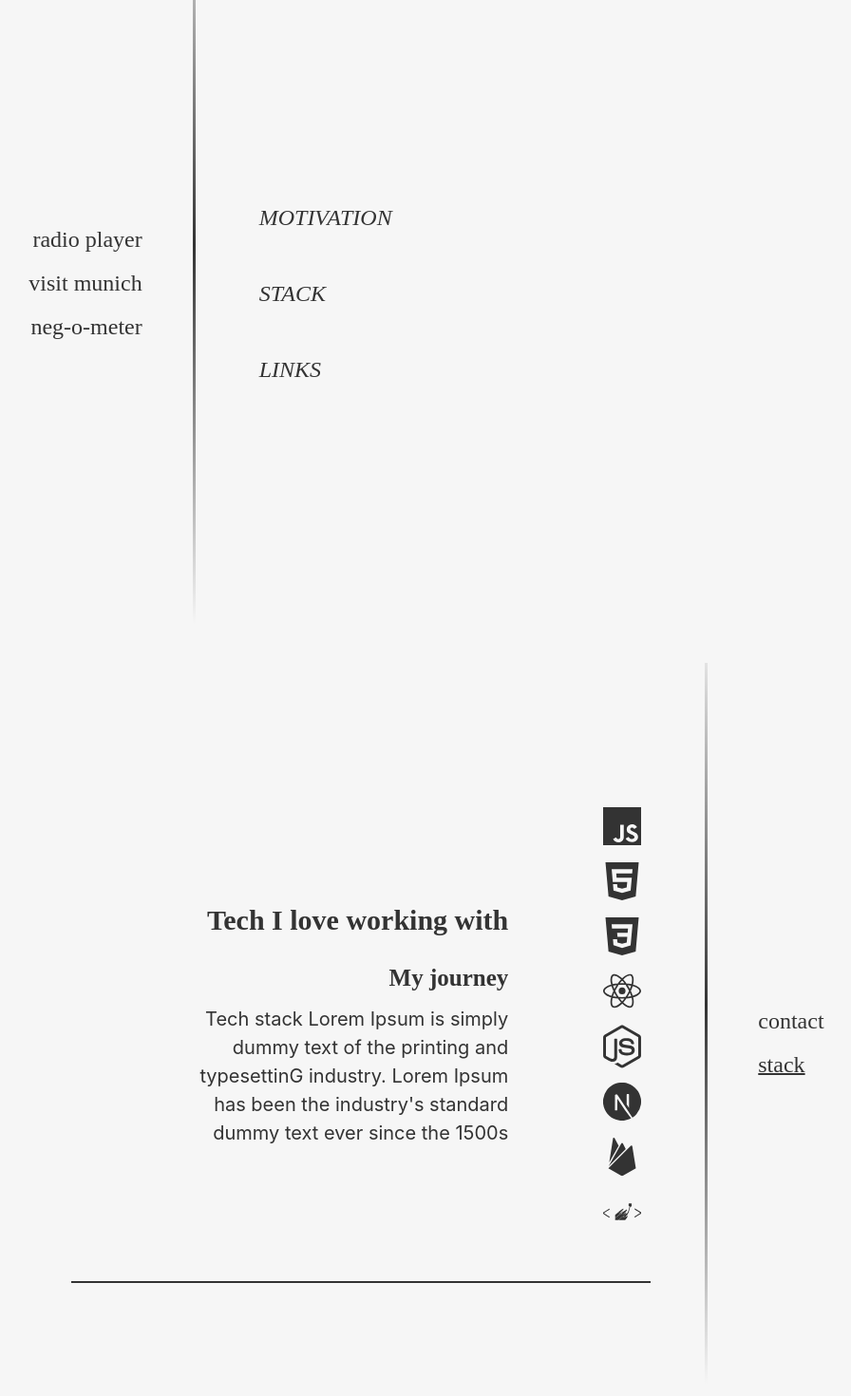
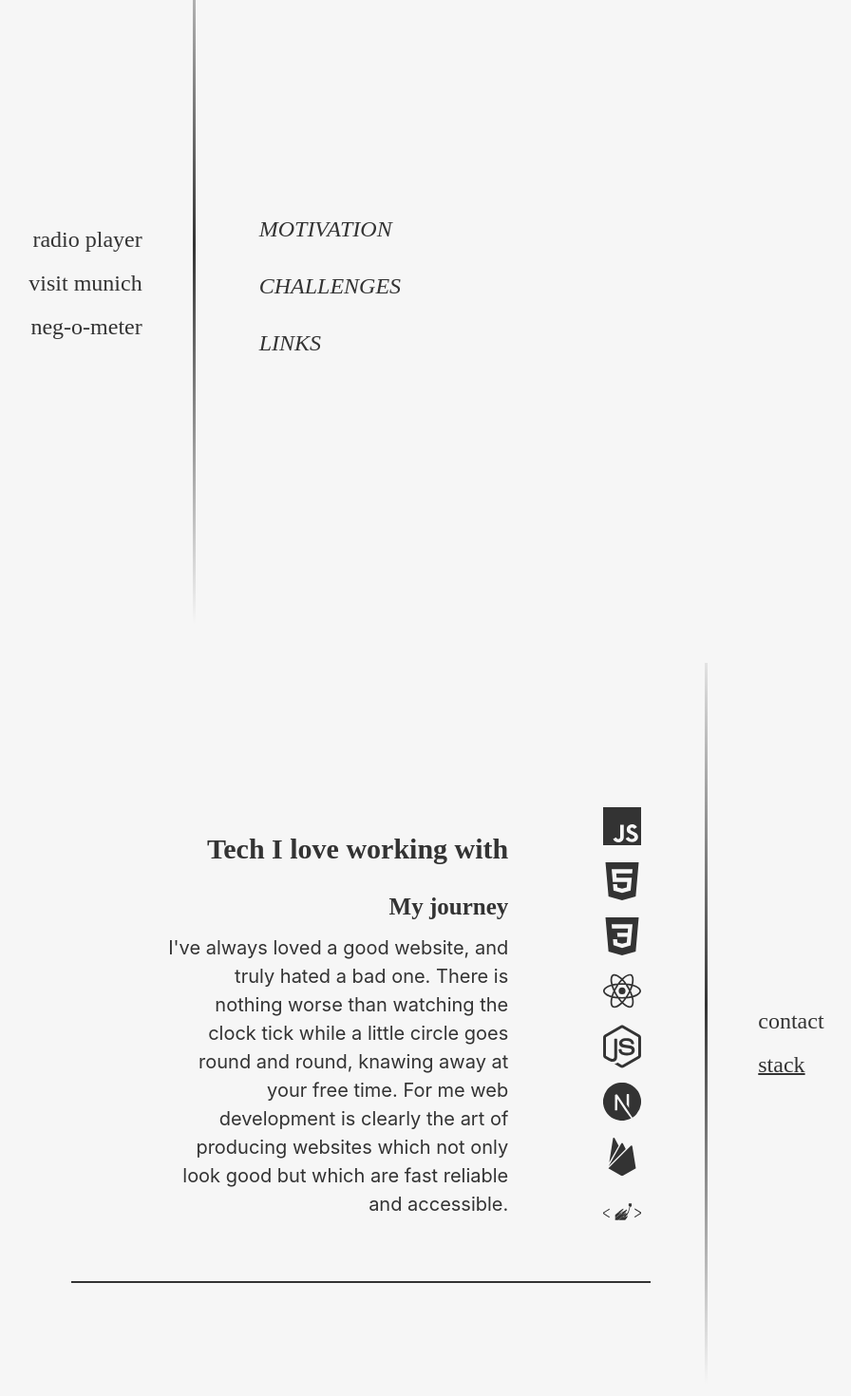
Before and after one commit to cormacbeagan/portfolio, a Next.js app: page / in a window 1280 px wide. Shown: the part 902-2372 px from the top of the page at 95% size, without its empty margins (166-1062 px from the left). Built offline with nearby package versions, Linux system fonts and the light colour scheme; a web font is replaced by a local one.

Commit message:
first draft of copy added

```diff
--- a/components/ProjectDisplay.js
+++ b/components/ProjectDisplay.js
@@ -11,7 +11,7 @@ const DivStyles = styled.div`
   font-family: Kanit;
   justify-content: center;
   @media ${device.mobileL} {
-    width: 100vw;
+    width: 90vw;
   }
   @media ${device.mobileM} {
     margin-top: 3rem;
--- a/components/ProjectLinks.js
+++ b/components/ProjectLinks.js
@@ -19,7 +19,6 @@ export default function ProjectLinks({ links }) {
   }
   return (
     <ExDivStyles
-      tabIndex="0"
       onMouseEnter={handleDisplay}
       onMouseOver={handleDisplay}
       onMouseOut={removeDisplay}
--- a/components/ProjectPara.js
+++ b/components/ProjectPara.js
@@ -2,10 +2,14 @@ import { useState } from 'react';
 import styled from 'styled-components';
 import ExDivStyles from './styles/ExDivStyles';
 import HeadStyle from './styles/HeadStyle';
+import { device } from './styles/sizes';
 
 const PStyles = styled.p`
   margin: 0rem;
   font-family: var(--kanit);
+  @media ${device.mobileL} {
+    font-size: 1.8rem;
+  }
 `;
 
 export default function ProjectPara({ description }) {
--- a/components/Stack.js
+++ b/components/Stack.js
@@ -12,9 +12,9 @@ import {
   SiStyledComponents,
 } from 'react-icons/si';
 import { device } from './styles/sizes';
-import { useState } from 'react';
+import { useEffect, useState } from 'react';
 
-const H4Styles = styled.h2`
+const H2Styles = styled.h2`
   margin: 0 0 2rem 0;
   font-family: var(--oleo);
   font-size: 3rem;
@@ -26,6 +26,7 @@ const H4Styles = styled.h2`
   }
   @media ${device.mobileS} {
     font-size: 2.2rem;
+    margin-bottom: 1rem;
   }
 `;
 const StackDivStyles = styled.div`
@@ -46,7 +47,7 @@ const StackHeadingStyles = styled.h3`
 `;
 const StackParaStyles = styled.p`
   width: 80%;
-  height: 15rem;
+  height: auto;
   margin: 0 0 0 auto;
   @media ${device.tablet} {
     width: 100%;
@@ -104,6 +105,10 @@ const LineStyle = styled.div`
   }
 `;
 
+const InlineLink = styled.a`
+  text-decoration: underline;
+`;
+
 export default function Contact() {
   const { theme, text } = useTheme();
   const [selected, setSelected] = useState('main');
@@ -112,7 +117,7 @@ export default function Contact() {
     <ContactStackContainer>
       <StackGrid>
         <StackDivStyles>
-          <H4Styles>{text.stack.heading}</H4Styles>
+          <H2Styles>{text.stack.heading}</H2Styles>
           <StackHeadingStyles>
             {text.stack[selected].heading}
           </StackHeadingStyles>
--- a/components/styles/ExDivStyles.js
+++ b/components/styles/ExDivStyles.js
@@ -5,10 +5,13 @@ const ExDivStyles = styled.div`
   margin: 0.75rem 0;
   padding: 0.75rem 1rem;
   border-radius: 20px;
-  height: ${(props) => (props.show ? '200px' : '5rem')};
-  line-height: ${(props) => (props.show ? '1.5' : '3')};
+  height: ${(props) => (props.show ? '27rem' : '3rem')};
   overflow: hidden;
   transition: all 0.8s ease;
+  p {
+    line-height: ${(props) => (props.show ? '1.5' : '4')};
+    transition: line-height 800ms ease;
+  }
 `;
 
 export default ExDivStyles;
--- a/components/styles/HeadStyle.js
+++ b/components/styles/HeadStyle.js
@@ -7,6 +7,8 @@ const HeadStyle = styled.h2`
   font-weight: normal;
   text-transform: uppercase;
   text-align: left;
+  height: 3rem;
+  margin: 0;
 `;
 
 export default HeadStyle;
--- a/pages/main.js
+++ b/pages/main.js
@@ -42,6 +42,9 @@ const HeadingStyles = styled.div`
 const ParaStyles = styled.div`
   max-width: 700px;
   margin: 0 0 0 auto;
+  p {
+    margin: 0;
+  }
 `;
 
 export default function Home() {
--- a/static/text.js
+++ b/static/text.js
@@ -1,3 +1,5 @@
+import { FaLandmark } from 'react-icons/fa';
+
 export const text = {
   one: 'Mac Beagan',
   two: 'Web Developer',
@@ -18,11 +20,12 @@ export const text = {
         {
           heading: 'motivation',
           paragraph:
-            "Radio-playerLorem Ipsum is simply dummy text of the printing and typesettinG industry. Lorem Ipsum has been the industry's standard dummy text ever since the 1500s, when an unknown printer took a galley of type and scrambled it to make a type specimen book.",
+            'Fed up with shazaming songs from my favorite radio station in order to add them to Spotify I decided to make an app which does just this.',
         },
         {
-          heading: 'stack',
-          paragraph: 'blab bla  techy bal bla blaaah',
+          heading: 'challenges',
+          paragraph:
+            'As my first react app creating this project posed many challenges. From getting the Web Audio API to work across browsers, querying an API with bit chunks all the way to presenting data in a meaningfull manner and adding keyboard controls for ease of use. ',
         },
       ],
     },
@@ -39,11 +42,12 @@ export const text = {
         {
           heading: 'motivation',
           paragraph:
-            "Visit Munich Lorem Ipsum is simply dummy text of the printing and typesettinG industry. Lorem Ipsum has been the industry's standard dummy text ever since the 1500s, when an unknown printer took a galley of type and scrambled it to make a type specimen book.",
+            'For years I have been looking for ways to recommend works of Graffiti to guests of the Hostel where I have been working, it is however not easy to give someone directions to a random motorway bridge over the river...',
         },
         {
-          heading: 'stack',
-          paragraph: 'blab bla visit muncih techy bal bla blaaah',
+          heading: 'challenges',
+          paragraph:
+            'This site gave many learning opportunities - building a site with its own content management, handling state with Redux, getting to grips with JS date objects, routing with React-Router and storing data and photos with firebase to name but a few.',
         },
       ],
     },
@@ -54,16 +58,21 @@ export const text = {
           url: 'https://github.com/cormacbeagan/MHLWellnessHackathon',
           text: 'Repo',
         },
+        {
+          url: 'https://devpost.com/software/wellnews',
+          text: 'Devpost',
+        },
       ],
       descriptions: [
         {
           heading: 'motivation',
           paragraph:
-            "Portfolio Lorem Ipsum is simply dummy text of the printing and typesettinG industry. Lorem Ipsum has been the industry's standard dummy text ever since the 1500s, when an unknown printer took a galley of type and scrambled it to make a type specimen book.",
+            "The mews media has a significant impact on stress and wellbeing. For the 'Hack and Wellness' hackathon we built a chrome extension which allows the user to interact with and quantify the negative content they consume.",
         },
         {
-          heading: 'stack',
-          paragraph: 'blab bla port next folio techy bal bla blaaah',
+          heading: 'challenges',
+          paragraph:
+            'As my first team project taking full advantage of Git and GitHub was a great learning experience. The other challenges were configuring Webpack, creating and presenting data analysis in a purely client side setup as well as working to a tight deadline - the hackathon lasted 48hrs',
         },
       ],
     },
@@ -78,43 +87,46 @@ export const text = {
     main: {
       heading: 'My journey',
       text:
-        "Tech stack Lorem Ipsum is simply dummy text of the printing and typesettinG industry. Lorem Ipsum has been the industry's standard dummy text ever since the 1500s",
+        "I've always loved a good website, and truly hated a bad one. There is nothing worse than watching the clock tick while a little circle goes round and round, knawing away at your free time. For me web development is clearly the art of producing websites which not only look good but which are fast reliable and accessible.",
     },
     js: {
       heading: 'Javascript',
       text:
-        'A sentence about javascript why I love it and some of my favorite things. Perhaps a whitty anectdote to bring it to life',
+        "Because vanilla is the best flavour. Having worked with JS for over a year now with numerous small projects and various courses I feel confident of achieving what I set out to create when I'm in JS land. ",
     },
     html: {
       heading: 'HTML',
-      text: 'Some interesting facts about html and what is exciting about it.',
+      text:
+        'As the basis of all access to websites, good foundational HTML skills are essential to my toolkit.',
     },
     css: {
       heading: 'CSS',
       text:
-        'Css is the genius which brings ideas to life the paint on the html canvas',
+        'Having completed the Codecademy pro full stack web developer course and numerous projects I have a good basic knowledge of CSS3. Although I have to admit I find whole new CSS concepts to wrap my head around every day.',
     },
     react: {
       heading: 'React JS',
-      text:
-        'React is some kind of genius brain child which makes everything small and straightforward',
+      text: `With a number of courses (pro Codecademy Wed Development, the Odinproject and Wes Bos' Full-Stack Advanced-React), giving me the skills to start building I have truly learned the joy and satisfaction of building things with code through working with React. For an assessment of my skills please refer to the source code for this site, my radio player or my travelers tips site.`,
     },
     node: {
       heading: 'Node JS',
-      text: 'Some text about how I enjoy working on the backend with Node',
+      text:
+        'Although I have not yet built a backend from scratch for one of my projects, Codecademy covered node and express quite extensively in their pro Fullstack course and I feel confident I have basics, enough to start building and continue the learning process.',
     },
     next: {
       heading: 'Next JS',
-      text: 'The latest and greatest in static and server generated sites',
+      text:
+        'My introduction to next has been building this site, which has been fun. The site is server rendered, uses node serverless functions for sending emails. I look forward to taking advantage of the slick routing when I add separate static pages for the projects, ',
     },
     firebase: {
       heading: 'Firebase',
       text:
-        'Some text about my two projects which are on firebase flexible and dynamic bla',
+        'Firebase is great resource, I have made use of it extensively in my travel tips website -  authorisation, firestore, storage and hosting.',
     },
     styled: {
       heading: 'Styled Components',
-      text: 'Some text about how I love making styled components',
+      text:
+        'Discovering Styled Components was a eureka moment, this site is styled exclusively with styled components and I look forward to developing my personal library of components in the coming months.',
     },
   },
 };
```
